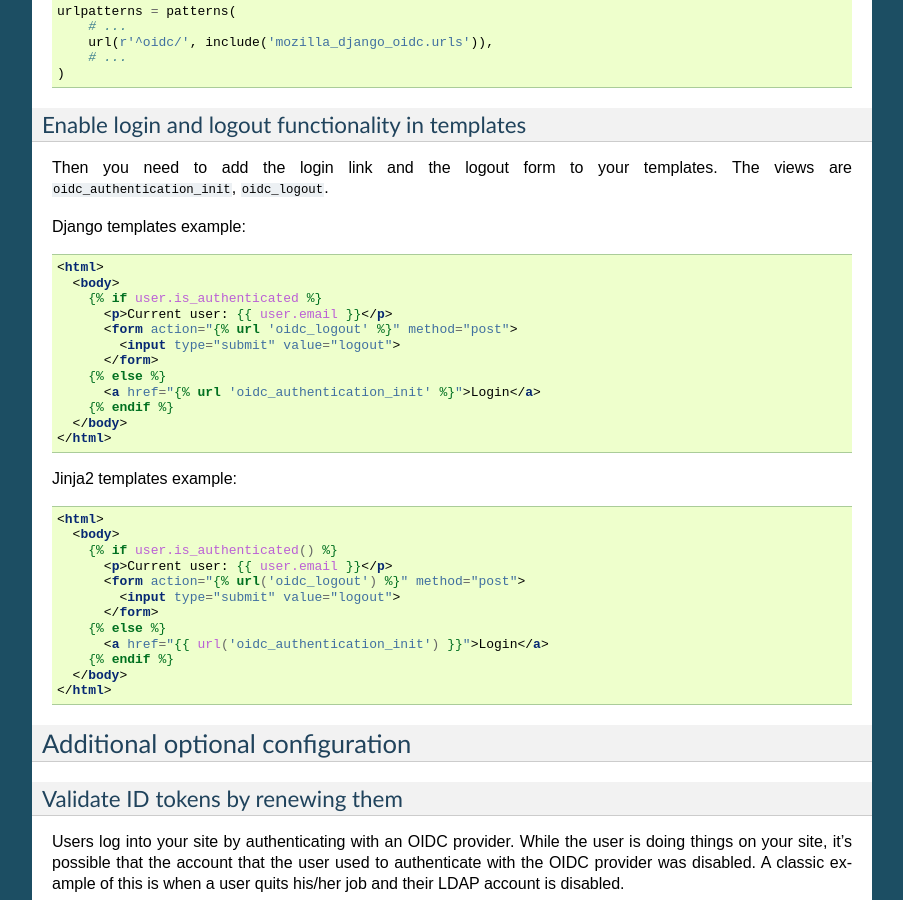
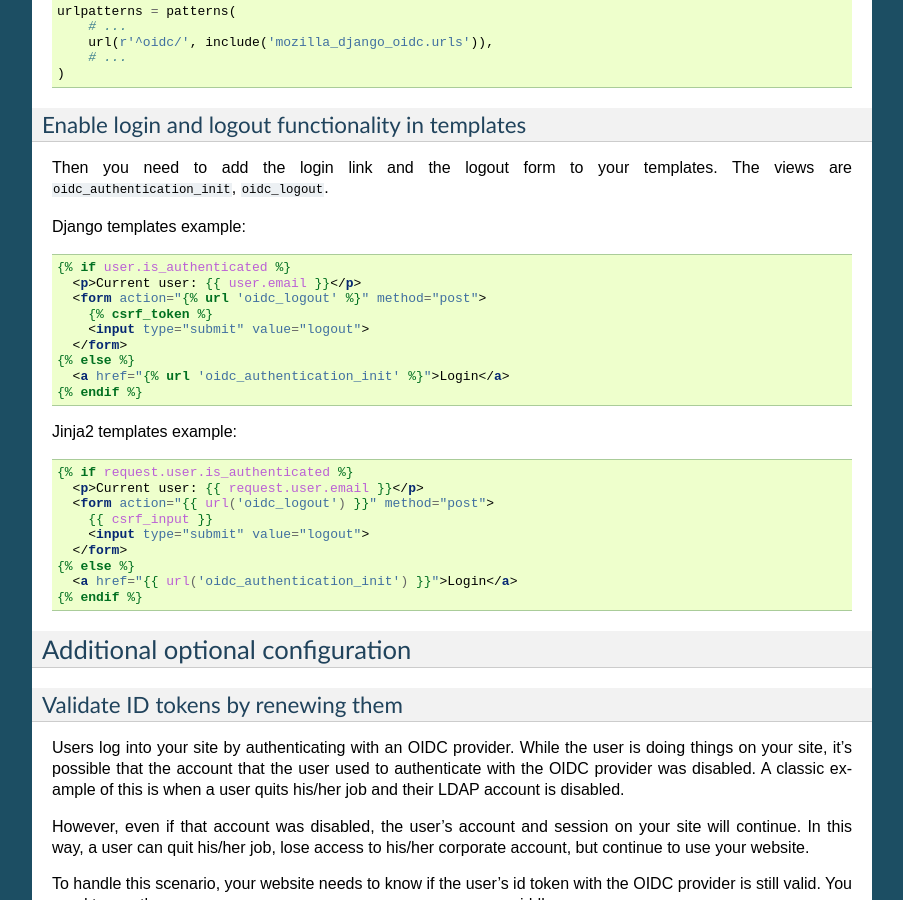
Before and after one commit to mozilla/mozilla-django-oidc, a Sphinx documentation site: the page built from docs/installation.rst, in a window 1280 px wide and 900 px high, scrolled down 2146 px. Shown: the whole window, without its empty margins (198-1101 px from the left). Built offline with Sphinx 7.4.7, drawn with Linux system fonts in a browser that asks for light colours; pages that are not in the unit, such as notebooks, are missing from menus.

Commit message:
Tweak logout template examples (#321)
* Tweak logout template examples

* Add missing `csrf_token` / `csrf_input`
* Shorten snippets by removing `html`/`body` tags
* Fix Jinja2 example

* Don't call is_authenticated in Jinja2 template

`is_authenticated` is a property in recent Django versions (since 1.10) and can not be called since the release of Django 2.0

```diff
--- a/docs/installation.rst
+++ b/docs/installation.rst
@@ -159,37 +159,29 @@
 
 .. code-block:: html+django
 
-   <html>
-     <body>
-       {% if user.is_authenticated %}
-         <p>Current user: {{ user.email }}</p>
-         <form action="{% url 'oidc_logout' %}" method="post">
-           <input type="submit" value="logout">
-         </form>
-       {% else %}
-         <a href="{% url 'oidc_authentication_init' %}">Login</a>
-       {% endif %}
-     </body>
-   </html>
-
+   {% if user.is_authenticated %}
+     <p>Current user: {{ user.email }}</p>
+     <form action="{% url 'oidc_logout' %}" method="post">
+       {% csrf_token %}
+       <input type="submit" value="logout">
+     </form>
+   {% else %}
+     <a href="{% url 'oidc_authentication_init' %}">Login</a>
+   {% endif %}
 
 Jinja2 templates example:
 
 .. code-block:: html+jinja
 
-   <html>
-     <body>
-       {% if user.is_authenticated() %}
-         <p>Current user: {{ user.email }}</p>
-         <form action="{% url('oidc_logout') %}" method="post">
-           <input type="submit" value="logout">
-         </form>
-       {% else %}
-         <a href="{{ url('oidc_authentication_init') }}">Login</a>
-       {% endif %}
-     </body>
-   </html>
-
+   {% if request.user.is_authenticated %}
+     <p>Current user: {{ request.user.email }}</p>
+     <form action="{{ url('oidc_logout') }}" method="post">
+       {{ csrf_input }}
+       <input type="submit" value="logout">
+     </form>
+   {% else %}
+     <a href="{{ url('oidc_authentication_init') }}">Login</a>
+   {% endif %}
 
 Additional optional configuration
 =================================
```
